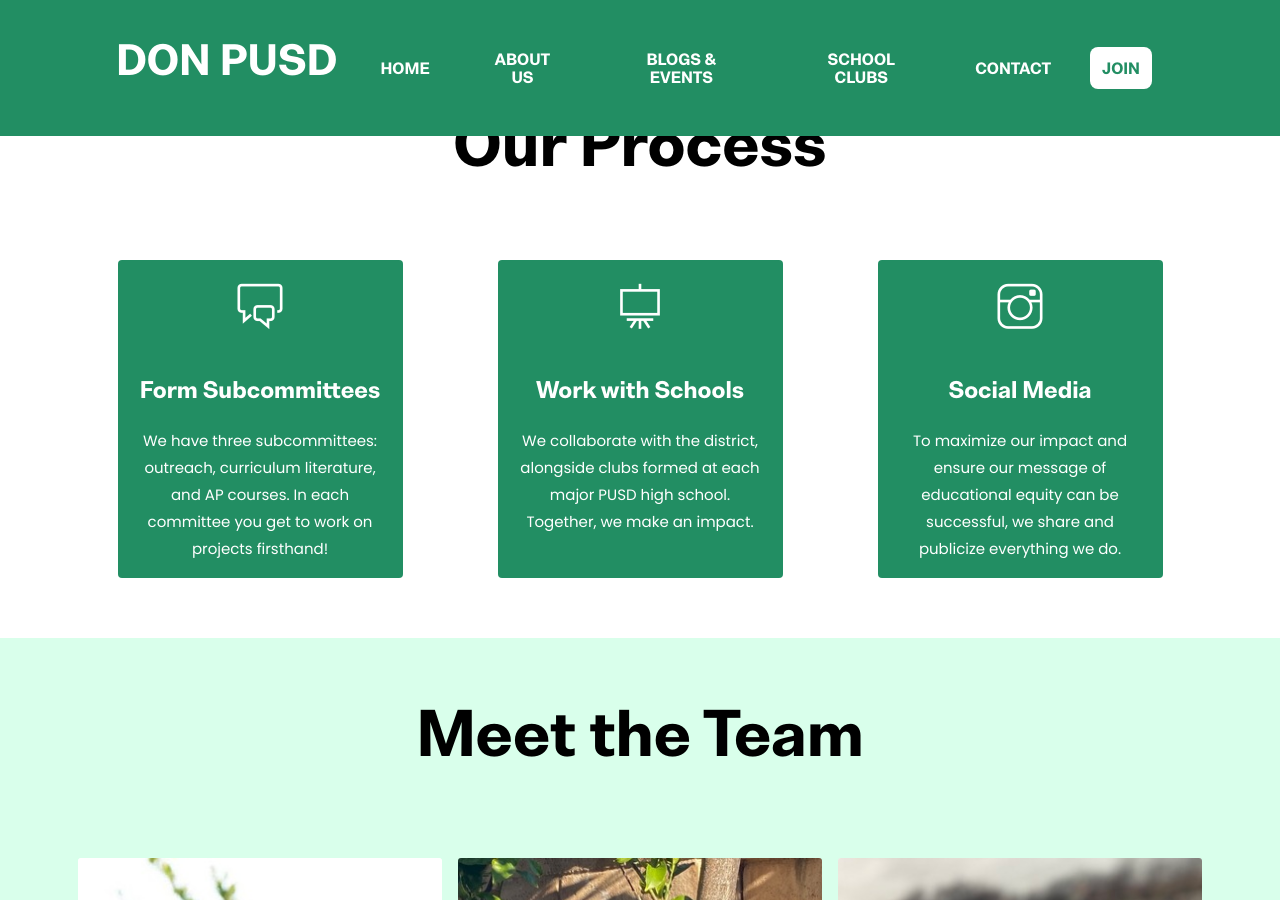
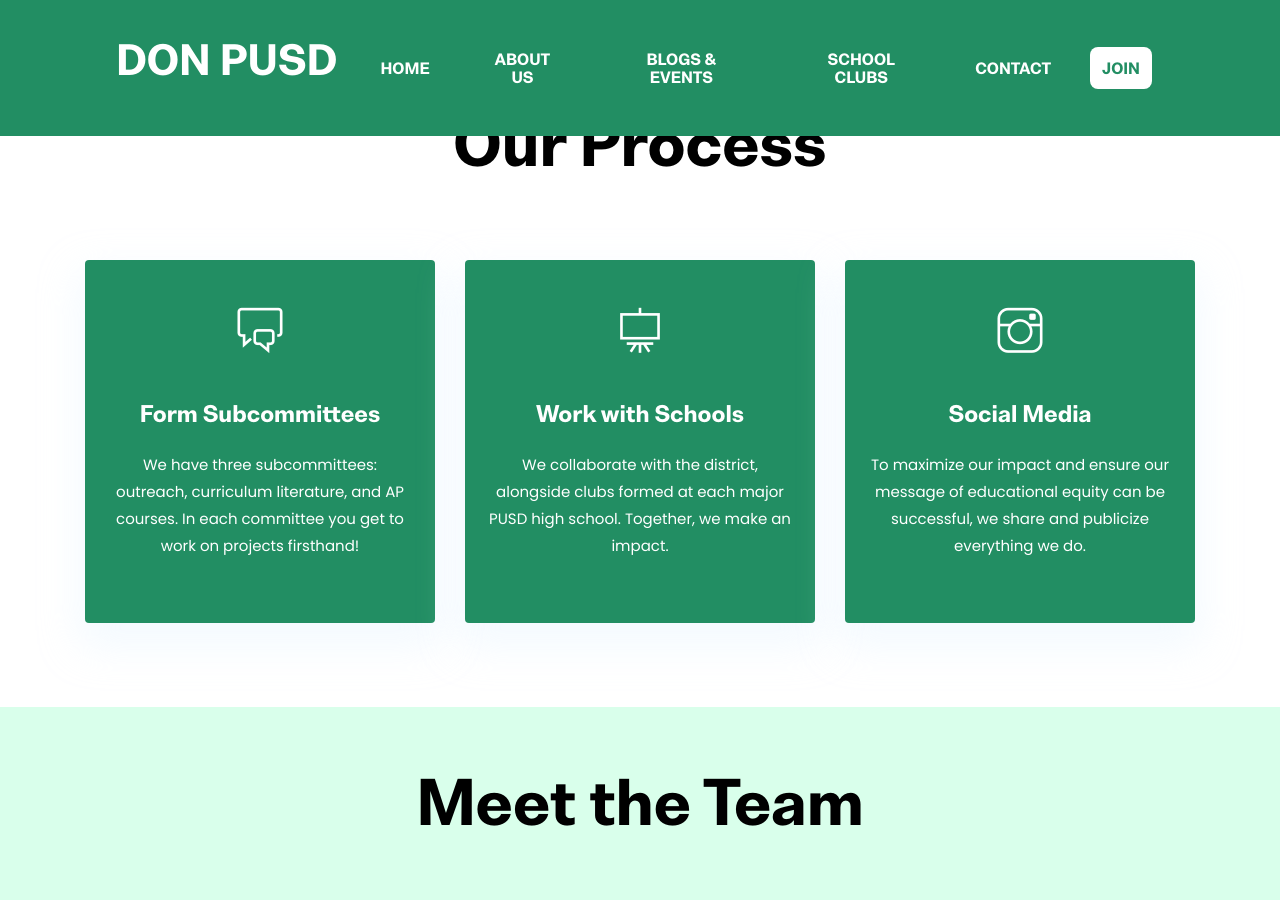
Before and after one commit to donpusd/website, a Jekyll site: the page built from _pages/about.md, in a window 1280 px wide and 900 px high, scrolled down 1160 px. Built offline with Jekyll 4.4.1, drawn with Linux system fonts in a browser that asks for light colours.

```diff
--- a/_includes/team-section.html
+++ b/_includes/team-section.html
@@ -7,7 +7,7 @@
         <h2 class="section-title">Meet the Team</h2>
       </div>
       {% for team-member in site.data.settings.team %}
-      <div class="col-md-4 col-sm-5 mb-3 mb-md-0 p-2">
+      <div class="col-md-4 mb-4">
         <div class="card h-100 text-center hover-bg-primary">
           <img src="{{ team-member.image | relative_url }}" class="card-img-top">
           <div class="card-body">
--- a/_includes/work-process-section.html
+++ b/_includes/work-process-section.html
@@ -7,10 +7,14 @@
         <h2 class="section-title">Our Process</h2>
       </div>
       {% for work in site.data.settings.work-process %}
-      <div class="col-lg-3 col-md-4 text-center active-bg-primary pt-4 px-3 rounded">
-          <i class="{{ work.icon }} icon mb-5 d-inline-block primary-color"></i>
-        <h4 class="mb-4 font-tertiary">{{ work.title }}</h4>
-        <p>{{ work.content | markdownify }}</p>
+      <div class="col-md-4 mb-4">
+        <div class="card h-100 hover-shadow shadow">
+          <div class="card-body active-bg-primary text-center px-4 py-5 rounded">
+            <i class="{{ work.icon }} icon mb-5 d-inline-block"></i>
+            <h4 class="mb-4 font-tertiary">{{ work.title }}</h4>
+            <p>{{ work.content }}</p>
+          </div>
+        </div>
       </div>
       {% endfor %}
     </div>
```
